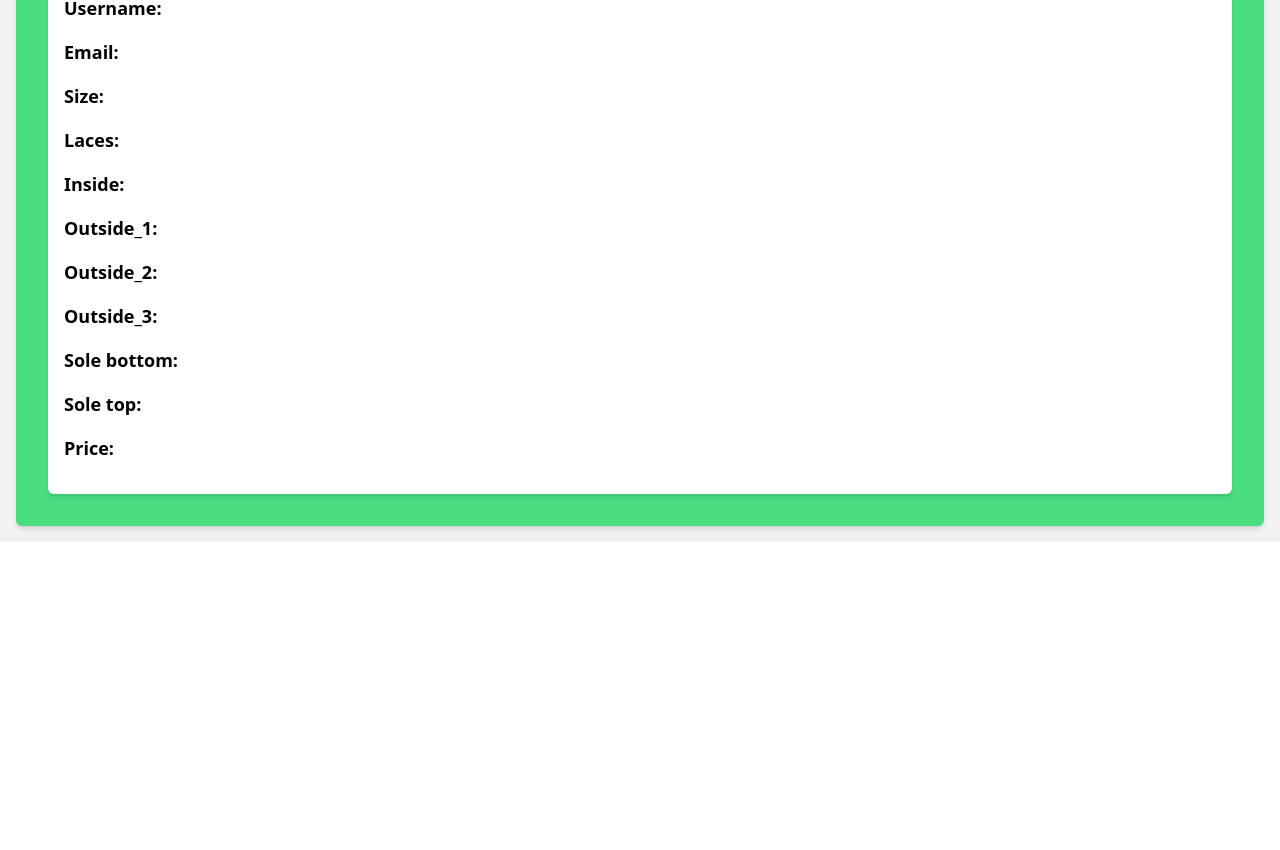
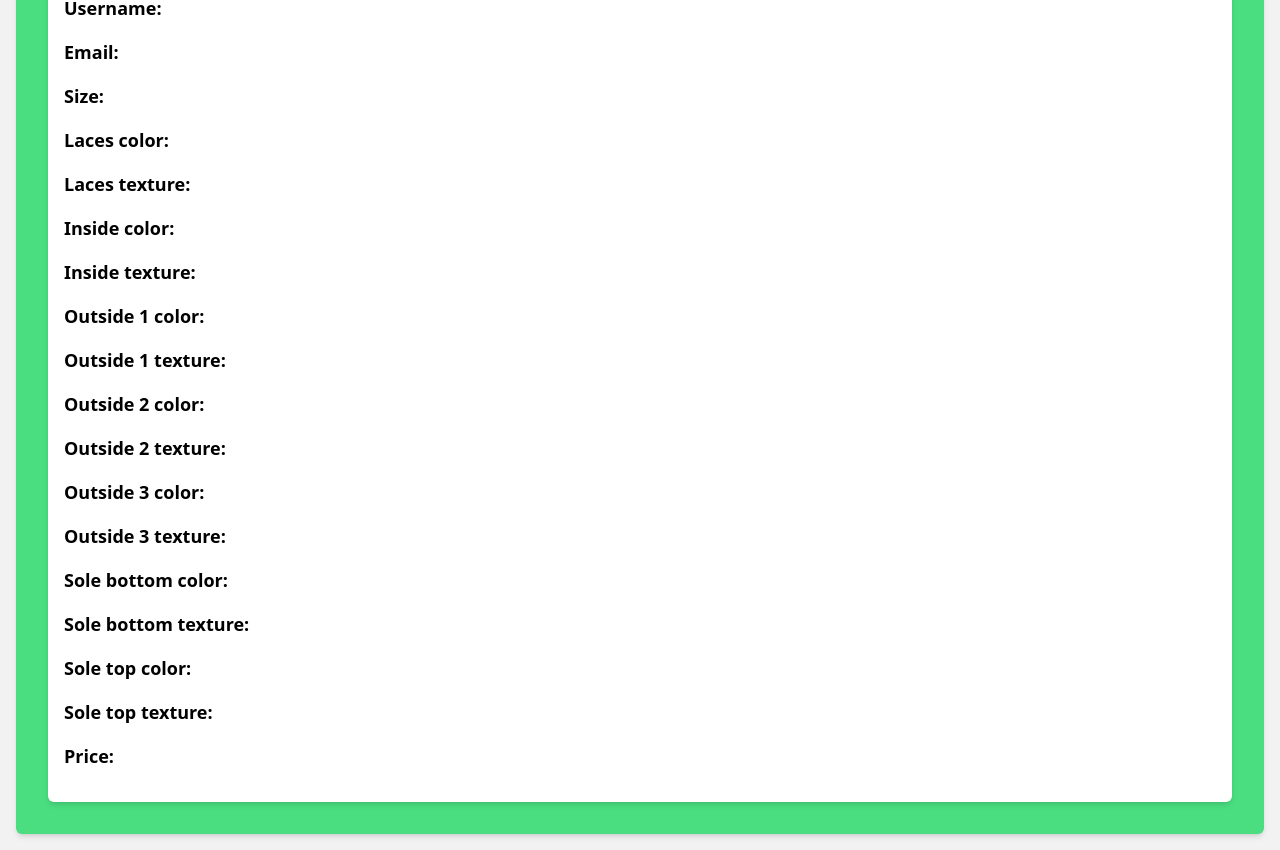
Before and after one commit to zzahraJ/SWEAR-DEV-FRONT, a Vue app: page /orderDetails/1 in a window 1280 px wide. Shown: the part 260-1110 px from the top of the page. Before the commit the page ends 802 px from the top, so only its background shows below. Built offline with nearby package versions, Linux system fonts and the light colour scheme; no server answers.

Commit message:
fix: change visible details of order sneaker

```diff
--- a/src/components/DetailPerOrder.vue
+++ b/src/components/DetailPerOrder.vue
@@ -40,67 +40,108 @@ onMounted(() => {
     <div class="bg-white p-4 rounded-md shadow-md">
       <div class="mb-4">
         <p class="text-lg font-semibold">
-          Username:
+          <span class="font-black">Username:</span>
           <span class="ml-2">{{ orderDetails.username }}</span>
         </p>
       </div>
       <div class="mb-4">
-        <p class="text-lg font-semibold">
-          Email:
+        <p class="text-lg font-semibold ">
+          <span class="font-black"> Email: </span>
           <span class="ml-2">{{ orderDetails.email }}</span>
         </p>
       </div>
       <div class="mb-4">
         <p class="text-lg font-semibold">
-          Size:
+          <span class="font-black">Size:</span>
           <span class="ml-2">{{ orderDetails.size }}</span>
         </p>
       </div>
       <div class="mb-4">
         <p class="text-lg font-semibold">
-          Laces:
-          <span class="ml-2">{{ orderDetails.laces }}</span>
+          <span class="font-black">Laces color:</span>
+          <span class="ml-2">{{ orderDetails.laces_color }}</span>
+        </p>
+      </div><div class="mb-4">
+        <p class="text-lg font-semibold">
+          <span class="font-black">Laces texture:</span>
+          <span class="ml-2">{{ orderDetails.laces_texture }}</span>
         </p>
       </div>
       <div class="mb-4">
         <p class="text-lg font-semibold">
-          Inside:
-          <span class="ml-2">{{ orderDetails.inside }}</span>
+          <span class="font-black">Inside color:</span>
+          <span class="ml-2">{{ orderDetails.inside_color }}</span>
         </p>
       </div>
       <div class="mb-4">
         <p class="text-lg font-semibold">
-          Outside_1:
-          <span class="ml-2">{{ orderDetails.outside_1 }}</span>
+          <span class="font-black">Inside texture:</span>
+          <span class="ml-2">{{ orderDetails.inside_texture }}</span>
         </p>
       </div>
       <div class="mb-4">
         <p class="text-lg font-semibold">
-          Outside_2:
-          <span class="ml-2">{{ orderDetails.outside_2 }}</span>
+          <span class="font-black">Outside 1 color:</span>
+          <span class="ml-2">{{ orderDetails.outside_1_color }}</span>
         </p>
       </div>
       <div class="mb-4">
         <p class="text-lg font-semibold">
-          Outside_3:
-          <span class="ml-2">{{ orderDetails.outside_3 }}</span>
+          <span class="font-black">Outside 1 texture:</span>
+          <span class="ml-2">{{ orderDetails.outside_1_texture }}</span>
         </p>
       </div>
       <div class="mb-4">
         <p class="text-lg font-semibold">
-          Sole bottom:
-          <span class="ml-2">{{ orderDetails.sole_bottom }}</span>
+          <span class="font-black">Outside 2 color:</span>
+          <span class="ml-2">{{ orderDetails.outside_2_color }}</span>
         </p>
       </div>
       <div class="mb-4">
         <p class="text-lg font-semibold">
-          Sole top:
-          <span class="ml-2">{{ orderDetails.texture }}</span>
+          <span class="font-black">Outside 2 texture:</span>
+          <span class="ml-2">{{ orderDetails.outside_2_texture }}</span>
         </p>
       </div>
       <div class="mb-4">
         <p class="text-lg font-semibold">
-          Price:
+          <span class="font-black">Outside 3 color:</span>
+          <span class="ml-2">{{ orderDetails.outside_3_color }}</span>
+        </p>
+      </div>
+      <div class="mb-4">
+        <p class="text-lg font-semibold">
+          <span class="font-black">Outside 3 texture:</span>
+          <span class="ml-2">{{ orderDetails.outside_3_texture }}</span>
+        </p>
+      </div>
+      <div class="mb-4">
+        <p class="text-lg font-semibold">
+          <span class="font-black">Sole bottom color:</span>
+          <span class="ml-2">{{ orderDetails.sole_bottom_color }}</span>
+        </p>
+      </div>
+      <div class="mb-4">
+        <p class="text-lg font-semibold">
+          <span class="font-black">Sole bottom texture:</span>
+          <span class="ml-2">{{ orderDetails.sole_bottom_texture }}</span>
+        </p>
+      </div>
+      <div class="mb-4">
+        <p class="text-lg font-semibold">
+          <span class="font-black">Sole top color:</span>
+          <span class="ml-2">{{ orderDetails.sole_top_color }}</span>
+        </p>
+      </div>
+      <div class="mb-4">
+        <p class="text-lg font-semibold">
+          <span class="font-black">Sole top texture:</span>
+          <span class="ml-2">{{ orderDetails.sole_top_texture }}</span>
+        </p>
+      </div>
+      <div class="mb-4">
+        <p class="text-lg font-semibold">
+          <span class="font-black">Price:</span>
           <span class="ml-2">{{ orderDetails.price }}</span>
         </p>
       </div>
```
